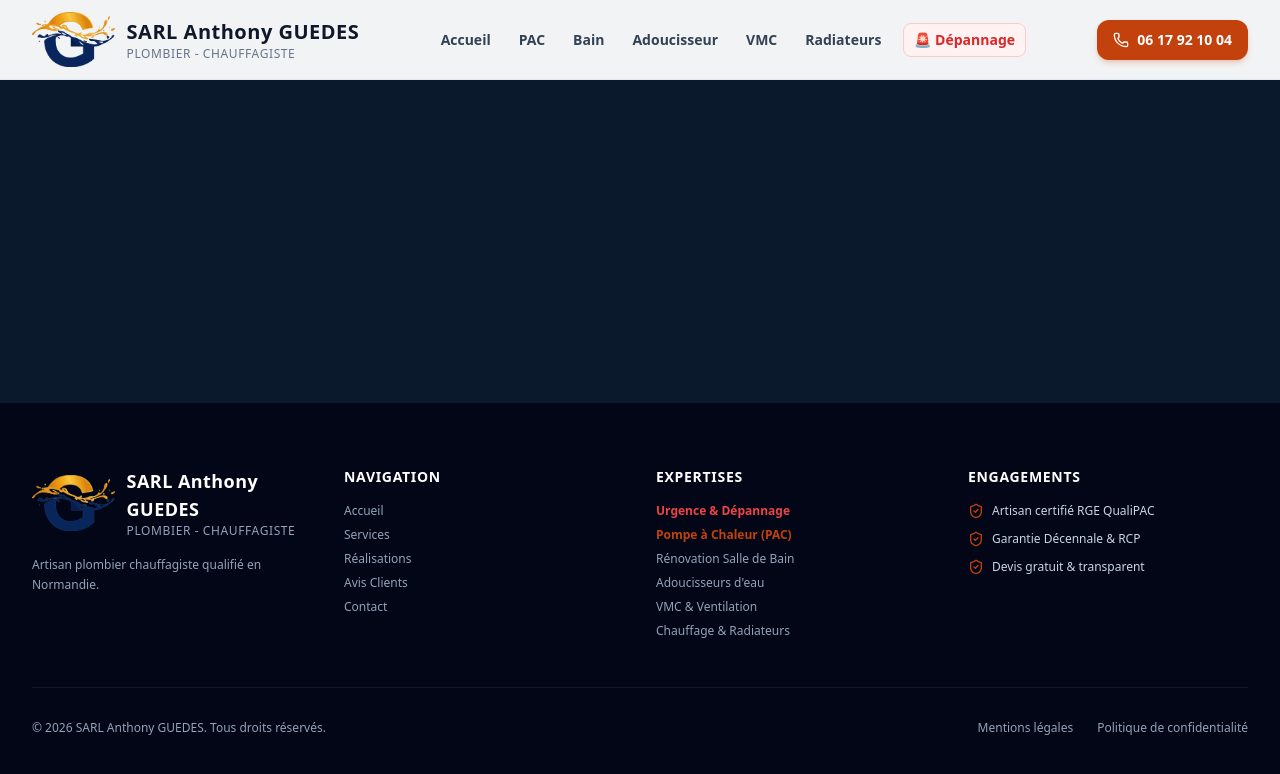
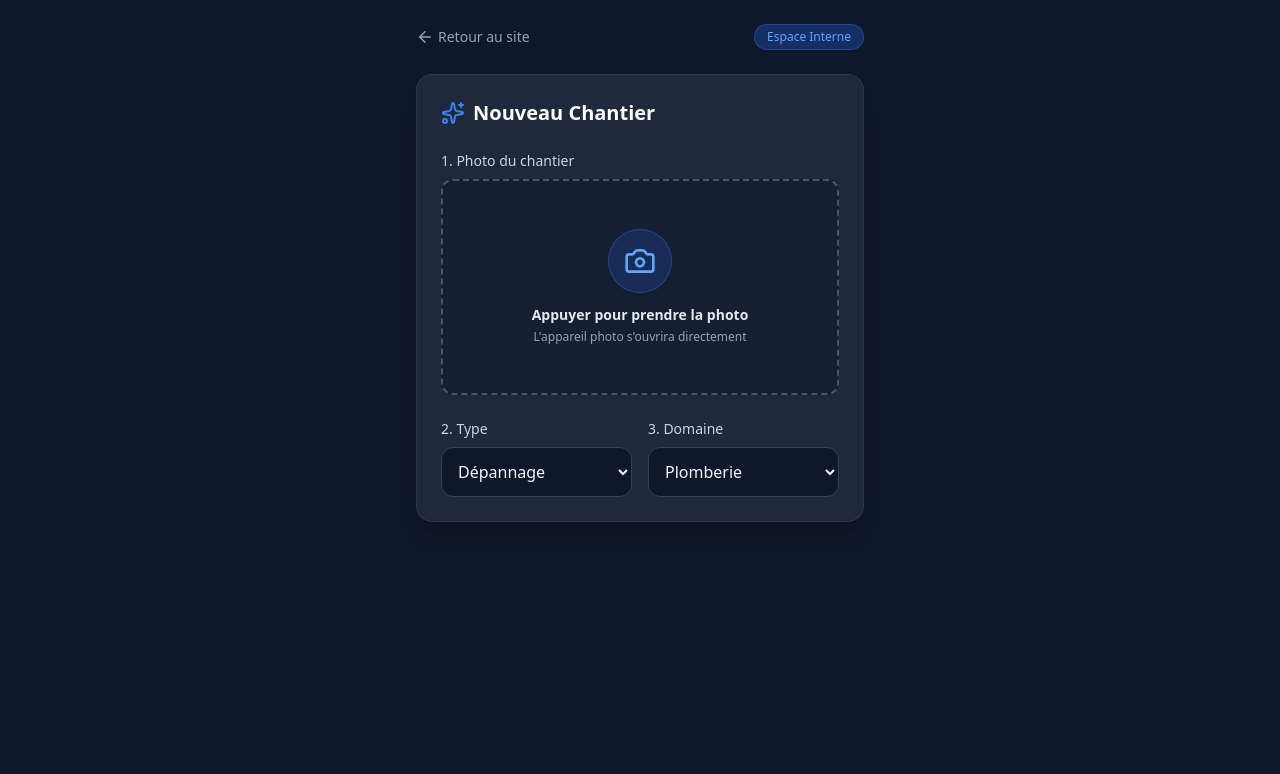
Before and after one commit to sebastienguedes-creator/plomberie-guedes, a React (Vite) app: page /admin in a window 1280 px wide. Shown: the top 774 px of the page. Built offline with nearby package versions, Linux system fonts and the light colour scheme.

Commit message:
Ajout page App

```diff
--- a/src/App.jsx
+++ b/src/App.jsx
@@ -1,4 +1,4 @@
-import { Routes, Route } from 'react-router-dom';
+import { Routes, Route, useLocation } from 'react-router-dom';
 import ScrollToTop from './components/ScrollToTop';
 
 // Layouts
@@ -15,12 +15,20 @@ import AdoucisseurEau from './pages/AdoucisseurEau';
 import VmcVentilation from './pages/VmcVentilation';
 import ChauffageRadiateurs from './pages/ChauffageRadiateurs';
 import UrgenceDepannage from './pages/UrgenceDepannage';
+import AdminChantier from './pages/AdminChantier';
 
 export default function App() {
+  const location = useLocation();
+
+  // On vérifie si on est sur la page admin
+  const isAdminPage = location.pathname === '/admin';
+
   return (
     <div className="min-h-screen flex flex-col">
       <ScrollToTop />
-      <Navbar />
+
+      {/* La Navbar s'affiche partout SAUF sur /admin */}
+      {!isAdminPage && <Navbar />}
 
       <div className="flex-grow">
         <Routes>
@@ -37,10 +45,14 @@ export default function App() {
           {/* Pages légales */}
           <Route path="/mentions-legales" element={<MentionsLegales />} />
           <Route path="/politique-confidentialite" element={<PolitiqueConfidentialite />} />
+
+          {/* Page Admin / Outil Chantier */}
+          <Route path="/admin" element={<AdminChantier />} />
         </Routes>
       </div>
 
-      <Footer />
+      {/* Le Footer s'affiche partout SAUF sur /admin */}
+      {!isAdminPage && <Footer />}
     </div>
   );
 }
--- /dev/null
+++ b/src/pages/AdminChantier.jsx
@@ -0,0 +1,187 @@
+import { useState } from 'react';
+import { Camera, Copy, CheckCircle, ArrowLeft, MapPin, Sparkles, RefreshCw } from 'lucide-react';
+import { Link } from 'react-router-dom';
+
+export default function AdminChantier() {
+  const [preview, setPreview] = useState(null);
+  const [action, setAction] = useState('dépannage');
+  const [categorie, setCategorie] = useState('plomberie');
+  const [localisation, setLocalisation] = useState('Secteur non défini');
+  const [texteGenere, setTexteGenere] = useState('');
+  const [copie, setCopie] = useState(false);
+
+  // Déclenchement direct de l'appareil photo du téléphone depuis l'app
+  const handlePhotoChange = (e) => {
+    const file = e.target.files[0];
+    if (file) {
+      setPreview(URL.createObjectURL(file));
+
+      // Lancement de la géolocalisation RGPD et génération du texte
+      setLocalisation('Recherche...');
+      if (navigator.geolocation) {
+        navigator.geolocation.getCurrentPosition(
+          async (position) => {
+            try {
+              const res = await fetch(`https://nominatim.openstreetmap.org/reverse?format=json&lat=${position.coords.latitude}&lon=${position.coords.longitude}&zoom=10`, {
+                headers: { 'Accept-Language': 'fr' }
+              });
+              const data = await res.json();
+              const ville = data.address?.city || data.address?.town || data.address?.village || data.address?.county || "notre secteur";
+              setLocalisation(ville);
+              mettreAJourTexte(action, categorie, ville);
+            } catch {
+              setLocalisation('Secteur d\'intervention');
+              mettreAJourTexte(action, categorie, 'Secteur d\'intervention');
+            }
+          },
+          () => {
+            setLocalisation('Secteur d\'intervention');
+            mettreAJourTexte(action, categorie, 'Secteur d\'intervention');
+          },
+          { timeout: 10000 }
+        );
+      } else {
+        setLocalisation('Secteur d\'intervention');
+        mettreAJourTexte(action, categorie, 'Secteur d\'intervention');
+      }
+    }
+  };
+
+  const mettreAJourTexte = (currentAction, currentCat, currentLoc) => {
+    const dateDuJour = new Date().toLocaleDateString('fr-FR', {
+      day: 'numeric', month: 'long', year: 'numeric'
+    });
+    const texte = `Nouvelle intervention de ${currentAction} en ${currentCat} réalisée à ${currentLoc} le ${dateDuJour} ! 🔧\n\nBesoin d'un artisan qualifié ? L'entreprise Guedes Plomberie intervient rapidement avec professionnalisme dans la région. Le travail de qualité est notre priorité.\n\n📞 Contactez-nous pour votre projet ou un devis gratuit !\n#plomberie #artisan #guedesplomberie #${currentCat} #${currentAction}`;
+    setTexteGenere(texte);
+  };
+
+  const handleSelectChange = (newAction, newCat) => {
+    const a = newAction !== null ? newAction : action;
+    const c = newCat !== null ? newCat : categorie;
+    if (newAction) setAction(newAction);
+    if (newCat) setCategorie(newCat);
+    mettreAJourTexte(a, c, localisation);
+  };
+
+  // Copie le texte ET ouvre directement la recherche Google de sa fiche pro
+  const copierEtOuvrirFicheGoogle = () => {
+    navigator.clipboard.writeText(texteGenere);
+    setCopie(true);
+
+    setTimeout(() => {
+      window.open('https://www.google.com/search?q=Guedes+Plomberie&authuser=0', '_blank');
+    }, 500);
+  };
+
+  return (
+    <div className="min-h-screen bg-slate-900 text-slate-100 p-4 pb-24">
+      <div className="max-w-md mx-auto">
+
+        {/* En-tête */}
+        <div className="flex items-center justify-between mb-6 pt-2">
+          <Link to="/" className="text-slate-400 hover:text-white flex items-center gap-1 text-sm">
+            <ArrowLeft size={18} /> Retour au site
+          </Link>
+          <span className="text-xs bg-blue-600/30 text-blue-400 px-3 py-1 rounded-full font-medium border border-blue-500/30">
+            Espace Interne
+          </span>
+        </div>
+
+        <div className="bg-slate-800 rounded-2xl shadow-xl border border-slate-700/60 p-6 space-y-6">
+          <div className="flex items-center justify-between">
+            <h1 className="text-xl font-bold text-white flex items-center gap-2">
+              <Sparkles className="text-blue-500" />
+              Nouveau Chantier
+            </h1>
+            {preview && (
+              <div className="flex items-center gap-1 text-xs text-emerald-400 font-medium bg-emerald-950/50 px-2.5 py-1 rounded-lg border border-emerald-800/50">
+                <MapPin size={12} /> {localisation}
+              </div>
+            )}
+          </div>
+
+          {/* Zone de prise de photo intégrée */}
+          <div className="space-y-2">
+            <label className="block text-sm font-medium text-slate-300">1. Photo du chantier</label>
+            <div className="relative border-2 border-dashed border-slate-600 rounded-xl p-6 hover:border-blue-500 transition-colors text-center bg-slate-900/50">
+              <input
+                type="file"
+                accept="image/*"
+                capture="environment"
+                onChange={handlePhotoChange}
+                className="absolute inset-0 w-full h-full opacity-0 cursor-pointer z-10"
+              />
+              {preview ? (
+                <div className="space-y-3">
+                  <img src={preview} alt="Aperçu" className="mx-auto h-40 object-cover rounded-lg border border-slate-700 shadow-md" />
+                  <div className="text-xs text-blue-400 flex items-center justify-center gap-1 font-medium">
+                    <RefreshCw size={14} /> Appuyer pour changer de photo
+                  </div>
+                </div>
+              ) : (
+                <div className="text-slate-400 flex flex-col items-center py-6">
+                  <div className="w-16 h-16 bg-blue-600/20 rounded-full flex items-center justify-center text-blue-400 mb-3 border border-blue-500/30">
+                    <Camera size={32} />
+                  </div>
+                  <span className="text-sm font-bold text-slate-200">Appuyer pour prendre la photo</span>
+                  <span className="text-xs text-slate-400 mt-1">L'appareil photo s'ouvrira directement</span>
+                </div>
+              )}
+            </div>
+          </div>
+
+          {/* Sélecteurs rapides */}
+          <div className="grid grid-cols-2 gap-4">
+            <div className="space-y-2">
+              <label className="block text-sm font-medium text-slate-300">2. Type</label>
+              <select
+                value={action}
+                onChange={(e) => handleSelectChange(e.target.value, null)}
+                className="w-full p-3 bg-slate-900 border border-slate-700 rounded-xl text-slate-100 focus:ring-2 focus:ring-blue-500 focus:outline-none"
+              >
+                <option value="installation">Installation</option>
+                <option value="rénovation">Rénovation</option>
+                <option value="dépannage">Dépannage</option>
+              </select>
+            </div>
+            <div className="space-y-2">
+              <label className="block text-sm font-medium text-slate-300">3. Domaine</label>
+              <select
+                value={categorie}
+                onChange={(e) => handleSelectChange(null, e.target.value)}
+                className="w-full p-3 bg-slate-900 border border-slate-700 rounded-xl text-slate-100 focus:ring-2 focus:ring-blue-500 focus:outline-none"
+              >
+                <option value="plomberie">Plomberie</option>
+                <option value="chauffage">Chauffage</option>
+                <option value="sanitaire">Sanitaire</option>
+              </select>
+            </div>
+          </div>
+
+          {/* Aperçu du texte généré en temps réel */}
+          {texteGenere && (
+            <div className="space-y-2 pt-2">
+              <label className="block text-sm font-medium text-slate-300">4. Aperçu du texte :</label>
+              <div className="bg-slate-900 p-4 rounded-xl text-xs text-slate-300 border border-slate-700/80 h-28 overflow-y-auto whitespace-pre-wrap leading-relaxed">
+                {texteGenere}
+              </div>
+            </div>
+          )}
+
+          {/* Bouton unique d'action */}
+          {preview && (
+            <button
+              onClick={copierEtOuvrirFicheGoogle}
+              className={`w-full font-bold py-4 rounded-xl shadow-lg transition-all flex items-center justify-center gap-2 active:scale-[0.98] ${
+                copie ? 'bg-emerald-600 text-white' : 'bg-blue-600 hover:bg-blue-500 text-white'
+              }`}
+            >
+              {copie ? <CheckCircle size={20} /> : <Copy size={20} />}
+              {copie ? 'Copié ! Ouverture de sa fiche Google...' : 'Copier et ouvrir sa fiche Google'}
+            </button>
+          )}
+        </div>
+      </div>
+    </div>
+  );
+}
```
